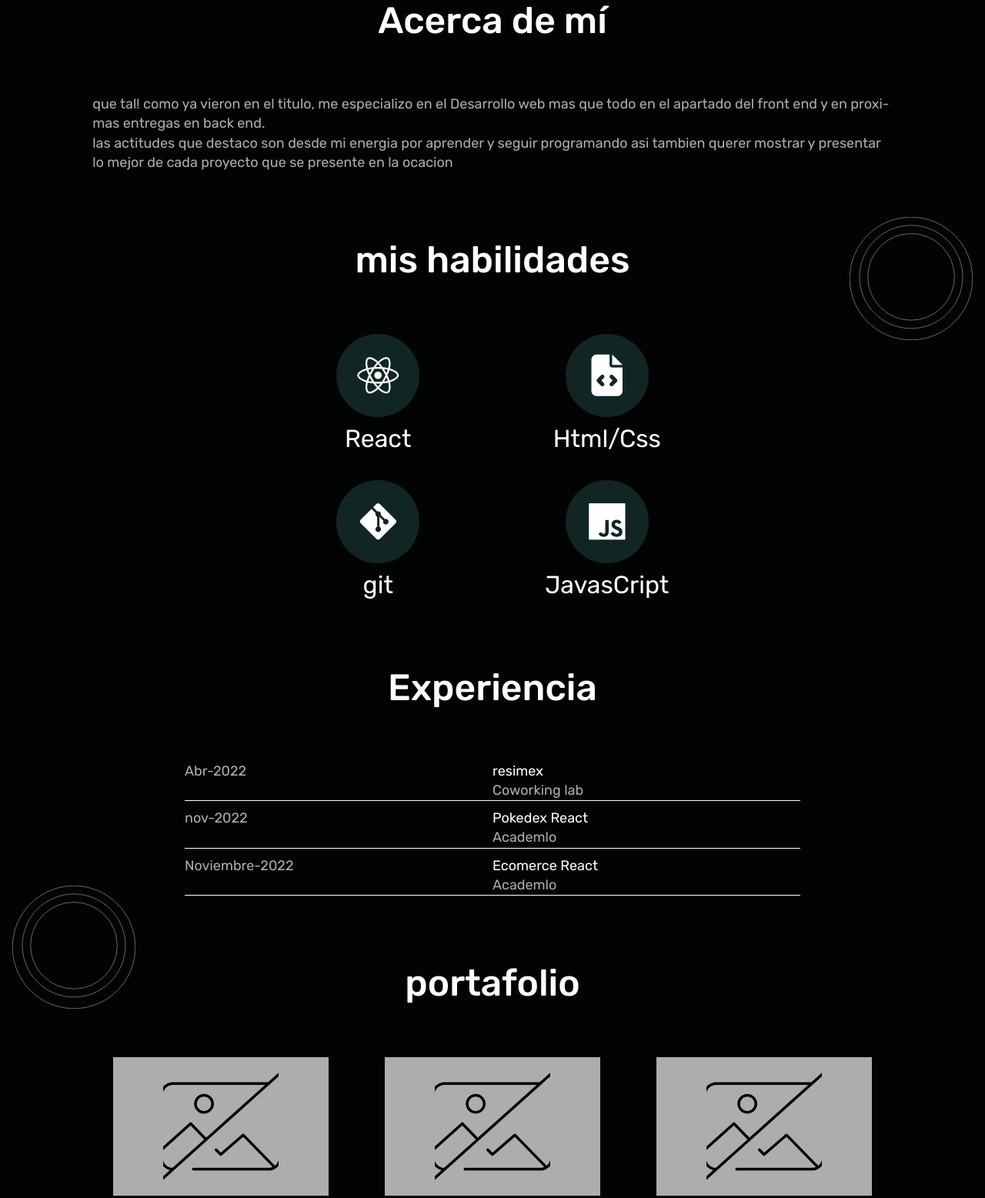
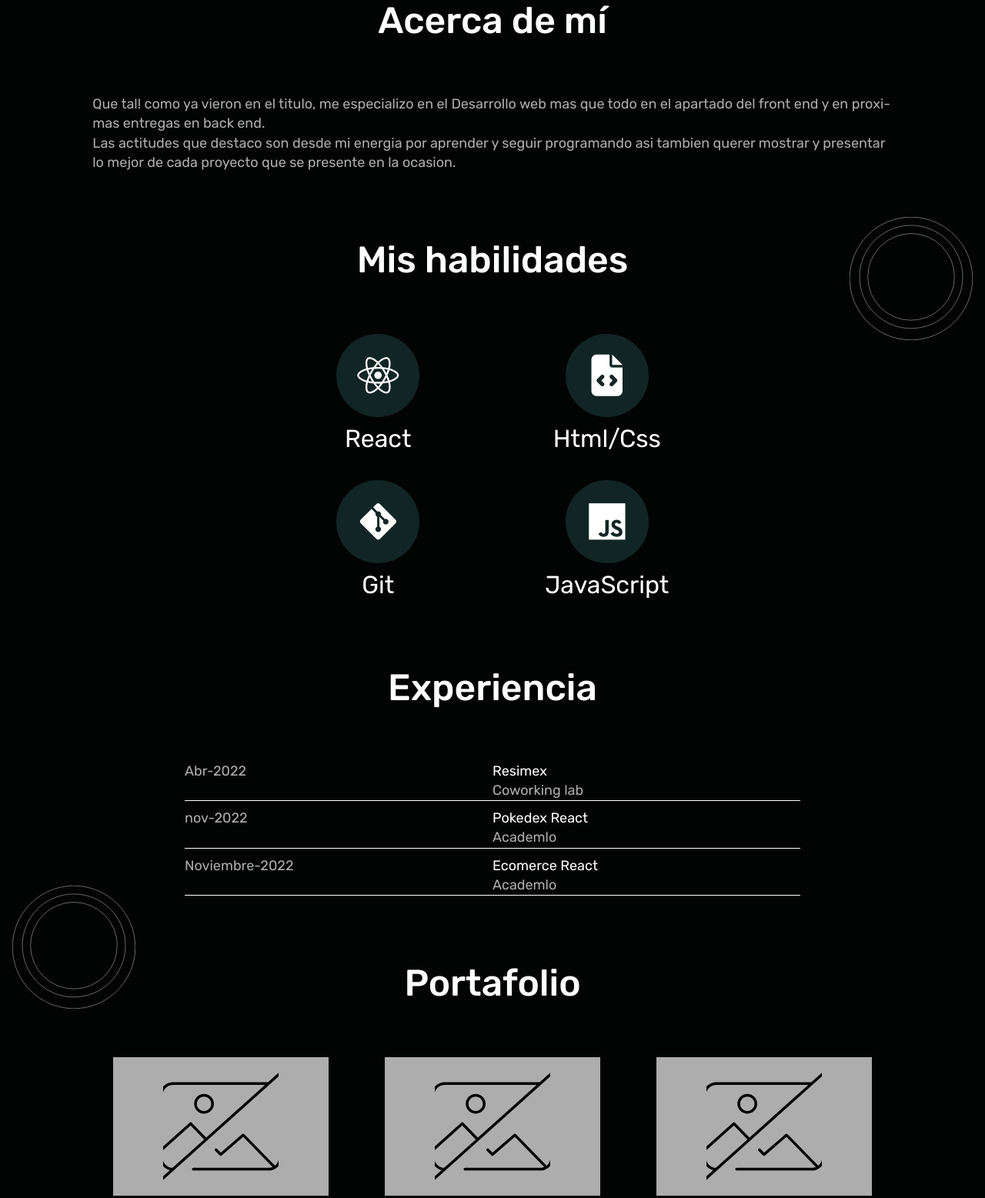
Before and after one commit to leitsman/10-PORTAFOLIO, a plain HTML site: page index.html in a window 1280 px wide. Shown: the part 958-2515 px from the top of the page at 77% size. Drawn offline with Linux system fonts and the light colour scheme.

Commit message:
style: se corrigio las palabras con mala ortografia

```diff
--- a/index.html
+++ b/index.html
@@ -75,7 +75,7 @@
             </div>
             <img src="public/assets/fotoMain.jpg" class="principal__face-perfil" alt="foto de perfil">
             <h2 class="sub-title">Hola, soy Emmanuel
-                <h1 class="title title__color">Diseñador y desarrollador Web</h1>
+                <h1 class="title title__color">Diseñador y desarrollador web</h1>
             </h2>
             <div class="flex principal__redes">
                 <a href="https://www.linkedin.com/in/emmanuel-c-bb923213a/" target="_blank">
@@ -96,20 +96,20 @@
             <section id="secAbout" class="scroll-link section__about mx-section margin-section">
                 <h2 class="sub-title pb-1 title__color title-center">Acerca de mí</h2>
                 <p>
-                    que tal! como ya vieron en el titulo, me especializo en el Desarrollo web mas que todo en el
+                    Que tal! como ya vieron en el titulo, me especializo en el Desarrollo web mas que todo en el
                     apartado
-                    del front end y en proximas entregas en back end. <br> las actitudes que destaco son desde mi
+                    del front end y en proximas entregas en back end. <br>Las actitudes que destaco son desde mi
                     energia
                     por aprender y seguir programando asi tambien querer mostrar y presentar lo mejor de cada proyecto
                     que
-                    se presente en la ocacion
+                    se presente en la ocasion.
                 </p>
             </section>
             <section id="secSkills" class="scroll-link section__skills mx-section margin-section relative">
                 <div class="bg__content-circle bg__content-circle--one">
                     <img src="/public/assets/background/circle.svg" alt="background" class="bg-circle-one relative">
                 </div>
-                <h2 class="sub-title title__color pb-1 title-center">mis habilidades</h2>
+                <h2 class="sub-title title__color pb-1 title-center">Mis habilidades</h2>
                 <div class="grid text-center skills__container">
                     <div class="skills__container-item flex">
                         <i class="fa-brands fa-react fa-3x skills__icon flex"></i>
@@ -121,11 +121,11 @@
                     </div>
                     <div class="skills__container-item flex">
                         <i class="fa-brands fa-git-alt skills__icon flex fa-3x"></i>
-                        <p class="sub-section title__color">git</p>
+                        <p class="sub-section title__color">Git</p>
                     </div>
                     <div class="skills__container-item flex">
                         <i class="fa-brands fa-js skills__icon flex fa-3x"></i>
-                        <p class="sub-section title__color">JavasCript</p>
+                        <p class="sub-section title__color">JavaScript</p>
                     </div>
                 </div>
             </section>
@@ -133,7 +133,7 @@
                 <h2 class="sub-title title__color pb-1 title-center">Experiencia</h2>
                 <div class="flex experience--container-element--item">
                     <span>Abr-2022</span>
-                    <span><strong class="title__color">resimex</strong><br>Coworking lab</span>
+                    <span><strong class="title__color">Resimex</strong><br>Coworking lab</span>
                 </div>
                 <div class="flex experience--container-element--item">
                     <span>nov-2022</span>
@@ -148,7 +148,7 @@
                 </div>
             </section>
             <section id="secPortfolio" class="scroll-link section__portfolio mx-section margin-section">
-                <h2 class="sub-title title__color pb-1 title-center">portafolio</h2>
+                <h2 class="sub-title title__color pb-1 title-center">Portafolio</h2>
                 <div class="portfolio__container-imgs">
                     <div class="page flex element-center"><img src="/public/assets/no-image.svg" alt="no-image"
                             class="svg__no-image"></div>
```
